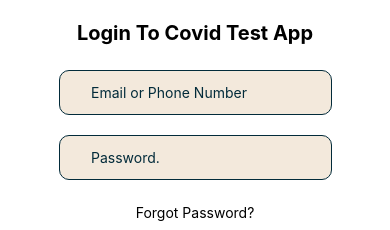
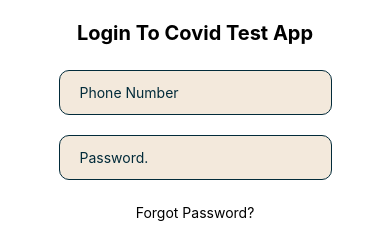
Before and after one commit to sreeramsutraye/CovidProject, a React Native app: screen /Login in a window 390 px wide. Shown: the part 403-633 px from the top of the page. Built offline with nearby package versions, Linux system fonts and the light colour scheme.

Commit message:
Made Some Front-end Changes

```diff
--- a/screens/addNewTest.js
+++ b/screens/addNewTest.js
@@ -4,8 +4,6 @@ import { useNavigation } from "@react-navigation/native";
 import SelectDropdown from 'react-native-select-dropdown';
 import TitleHeader from '../components/titleHeader';
 import BottomNavigator from '../components/bottomNavigator';
-import DatePicker from 'react-native-date-picker';
-
 import AsyncStorage from '@react-native-async-storage/async-storage';
 
 export default function AddNewTest() {
@@ -64,7 +62,7 @@ export default function AddNewTest() {
       <View style={styles.container}>
 
         <View style={styles.titleHeader}>
-          <TitleHeader HeaderTest="Schedule a Covid Test"/>
+          <TitleHeader HeaderTest="Schedule Test"/>
         </View>
 
         <View style={{width:'100%',alignItems:'center'}}>
@@ -123,7 +121,7 @@ export default function AddNewTest() {
           </View>
 
           <TouchableOpacity style={styles.loginButton} onPress={onSubmit}>
-            <Text style={styles.loginText}>SUBMIT</Text>
+            <Text style={{color:'#fff',fontSize:16}}>SUBMIT</Text>
           </TouchableOpacity>
         </View>
 
@@ -156,7 +154,6 @@ const styles = StyleSheet.create({
     borderRadius: 10,
     height: 45,
     marginVertical: 15,
-    alignItems: "center",
     width: "70%",
     borderColor:"#022B3A",
     borderWidth: 1,
--- a/screens/home.js
+++ b/screens/home.js
@@ -10,7 +10,7 @@ export default function Home(navigation){
       <View style={styles.container}>
 
         <View style={styles.titleHeader}>
-          <TitleHeader HeaderTest="Home"/>
+          <TitleHeader HeaderTest="Home Page"/>
         </View>
 
         <View style={styles.loadingBanner}>
--- a/screens/login.js
+++ b/screens/login.js
@@ -74,7 +74,7 @@ export default function Login() {
       <View style={styles.inputView}>
         <TextInput
           style={styles.TextInput}
-          placeholder="Email or Phone Number"
+          placeholder="Phone Number"
           placeholderTextColor="#022B3A"
           onChangeText={(email) => setEmail(email)}
         />
@@ -123,7 +123,6 @@ const styles = StyleSheet.create({
     borderRadius: 10,
     height: 45,
     marginBottom: 20,
-    alignItems: "center",
     width: "70%",
     borderColor:"#022B3A",
     borderWidth: 1,
--- a/screens/profile.js
+++ b/screens/profile.js
@@ -36,18 +36,16 @@ export default function Profile() {
             <Text style={styles.profileHeaders}>{<Icon name="gears" color="#013A63" size={20}></Icon>}  Settings</Text>
             <View style={styles.personalDetailsContainer}>
                 <View style={styles.column1}>
-                    <TouchableOpacity><Text style={styles.profileText}>{<MaterialCommunityIcons name="account-details" color="#013A63" size={20}></MaterialCommunityIcons>} Profile Settings</Text></TouchableOpacity>
-                    <TouchableOpacity><Text style={styles.profileText}>{<Ionicons name="notifications" color="#013A63" size={20}></Ionicons>} Notifications</Text></TouchableOpacity>
+                    <TouchableOpacity onPress={() => navigation.navigate('NotificationScreen')}><Text style={styles.profileText}>{<Ionicons name="notifications" color="#013A63" size={20}></Ionicons>} Notifications</Text></TouchableOpacity>
                     <TouchableOpacity><Text style={styles.profileText}>{<Ionicons name="md-help-circle" color="#013A63" size={20}></Ionicons>} Help</Text></TouchableOpacity>
-                    <TouchableOpacity onPress={() => navigation.navigate('ConfirmEmailOrPhone')}><Text style={styles.profileText}>{<Ionicons name="location" color="#013A63" size={20}></Ionicons>} Change Password</Text></TouchableOpacity>
+                    {/* <TouchableOpacity onPress={() => navigation.navigate('ConfirmEmailOrPhone')}><Text style={styles.profileText}>{<Ionicons name="location" color="#013A63" size={20}></Ionicons>} Change Password</Text></TouchableOpacity> */}
                     <TouchableOpacity onPress={() => navigation.navigate('Login')}><Text style={styles.profileText}>{<MaterialCommunityIcons name="logout" color="#013A63" size={20}></MaterialCommunityIcons>} Log Out</Text></TouchableOpacity>
                 </View>
                 <View style={styles.column1}>
                     <TouchableOpacity><Text style={styles.profileText}></Text></TouchableOpacity>
                     <TouchableOpacity><Text style={styles.profileText}></Text></TouchableOpacity>
                     <TouchableOpacity><Text style={styles.profileText}></Text></TouchableOpacity>
-                    <TouchableOpacity><Text style={styles.profileText}></Text></TouchableOpacity>
-                    <TouchableOpacity><Text style={styles.profileText}></Text></TouchableOpacity>
+                    {/* <TouchableOpacity><Text style={styles.profileText}></Text></TouchableOpacity> */}
                 </View>
             </View>
         </View>
--- a/screens/signup.js
+++ b/screens/signup.js
@@ -157,7 +157,7 @@ const styles = StyleSheet.create({
   },
 
   image: {
-    marginBottom: 40,
+    margin: 30,
     height:250,
     width:250,
   },
@@ -167,7 +167,6 @@ const styles = StyleSheet.create({
     borderRadius: 10,
     height: 40,
     marginBottom: 16,
-    alignItems: "center",
     width: "70%",
     borderColor:"#022B3A",
     borderWidth: 1,
```
